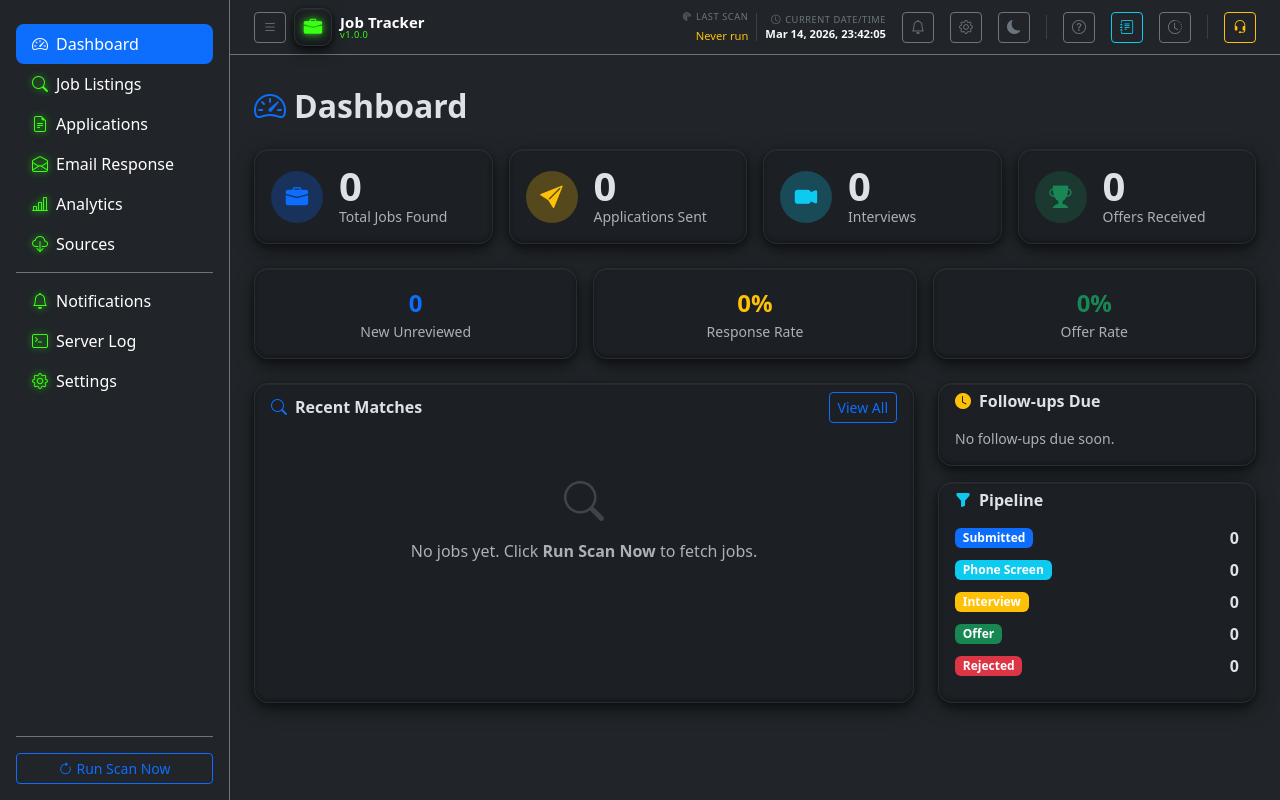
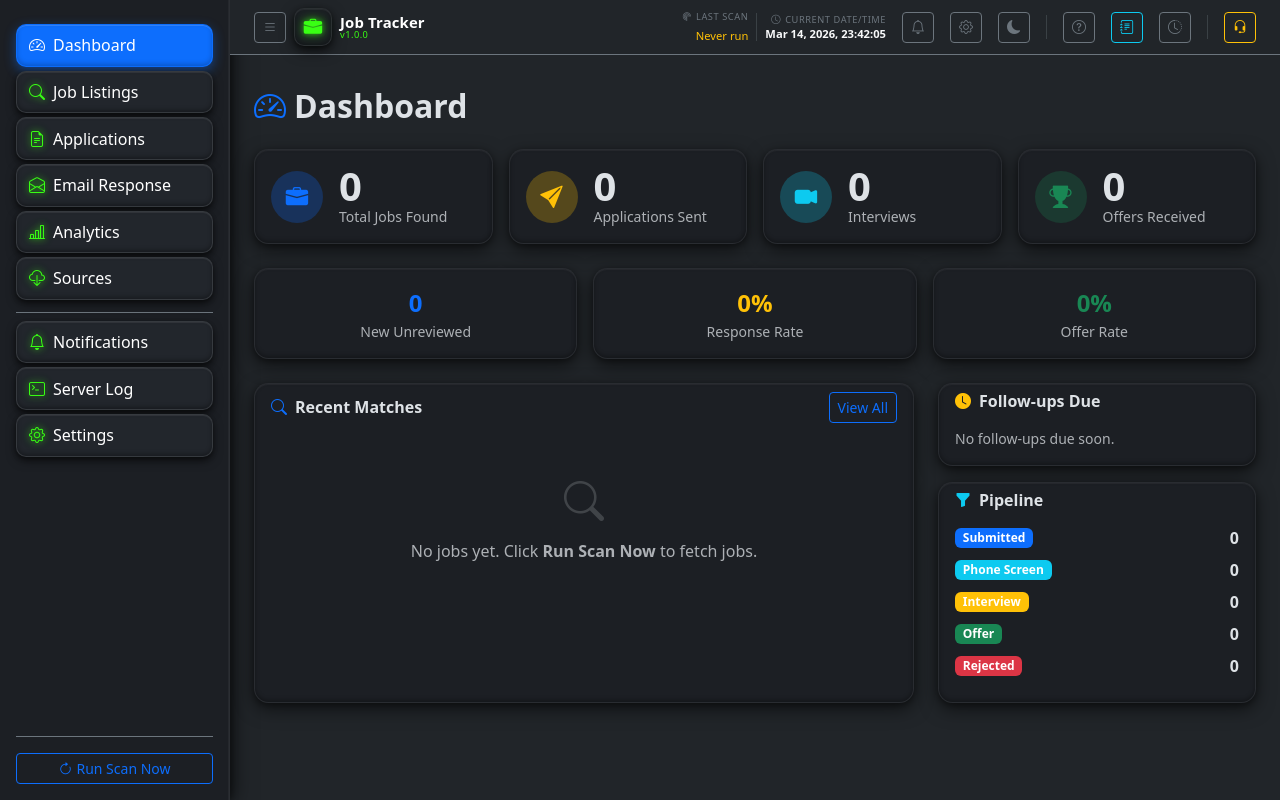
Before and after one commit to TechnoSage/job_tracker, a Flask app: page / in a window 1280 px wide. Run offline with Flask 3, Linux system fonts and the light colour scheme; data that the repository does not hold is empty; some libraries are stand-ins or nearby versions.

Commit message:
Match Job Tracker sidebar to Build Dashboard 3D raised button style
static/css/app.css:
- #sidebar: set background #1c1f24, right-side box-shadow (4px 0 18px rgba...),
  rgba border — overrides Bootstrap bg-dark so it is always dark regardless of theme
- #sidebar .nav-link (expanded): 3D raised button — background #22262c, 1px border,
  4-layer inset box-shadow, 10px border-radius, transition on transform/shadow/bg
- #sidebar .nav-link:hover:not(.active): translateY(-2px) lift with deeper shadow
- #sidebar .nav-link.active: blue (#0d6efd) with blue glow shadow
- icons: flex-shrink:0 added so badges/labels don't squeeze icons

templates/base.html:
- Remove bg-dark, border-end, border-secondary classes from #sidebar nav
  (CSS now owns the background and border entirely)

Co-Authored-By: Claude Sonnet 4.6 <noreply@anthropic.com>

```diff
--- a/static/css/app.css
+++ b/static/css/app.css
@@ -14,8 +14,15 @@ html, body { height: 100%; overflow: hidden; }
   min-width: 230px;
   height: 100vh;
   overflow-y: auto;
-  transition: width 0.25s ease;
+  transition: width 0.22s ease, min-width 0.22s ease;
   flex-shrink: 0;
+  background-color: #1c1f24 !important;
+  border-right: 1px solid rgba(255,255,255,.065) !important;
+  border-left: none;
+  box-shadow:
+    4px 0 18px rgba(0,0,0,.55),
+    2px 0 6px  rgba(0,0,0,.35),
+    inset -1px 0 0 rgba(255,255,255,.04);
 }
 
 /* ══════════════════════════════════════════════════════════════════════
@@ -249,25 +256,49 @@ html, body { height: 100%; overflow: hidden; }
   transition: transform 0.15s ease, box-shadow 0.15s ease, background 0.15s ease;
 }
 
-/* ---- Sidebar nav (expanded) ---- */
+/* ── Expanded nav-link — 3D raised button (matches Build Dashboard sidebar) */
 #sidebar .nav-link {
-  border-radius: 8px;
-  transition: background 0.15s;
+  border-radius: 10px;
+  background: #22262c;
+  border: 1px solid rgba(255,255,255,.09);
+  box-shadow:
+    0 4px 10px rgba(0,0,0,.50),
+    0 2px 4px  rgba(0,0,0,.35),
+    inset 0 1px 0 rgba(255,255,255,.07),
+    inset 0 -2px 4px rgba(0,0,0,.30);
+  display: flex;
+  align-items: center;
+  padding: 0.52rem 0.75rem;
+  margin-bottom: 4px;
+  color: #e2e8f0;
+  transition: transform 0.15s, box-shadow 0.15s, background 0.15s;
 }
-#sidebar .nav-link:hover {
-  background: rgba(255,255,255,0.07);
+#sidebar .nav-link:hover:not(.active) {
+  transform: translateY(-2px);
+  background: #23272e;
+  box-shadow:
+    0 6px 16px rgba(0,0,0,.60),
+    0 2px 6px  rgba(0,0,0,.40),
+    inset 0 1px 0 rgba(255,255,255,.10),
+    inset 0 -2px 5px rgba(0,0,0,.30);
 }
 #sidebar .nav-link.active {
   background: #0d6efd;
+  border-color: rgba(13,110,253,.6);
   color: #fff !important;
+  box-shadow:
+    0 4px 12px rgba(13,110,253,.45),
+    inset 0 1px 0 rgba(255,255,255,.15),
+    inset 0 -2px 5px rgba(0,0,0,.20);
 }
 
-/* Neon-green icons in expanded sidebar (matches collapsed state) */
+/* Neon-green icons in expanded sidebar */
 #sidebar .nav-link i {
   color: #39ff14;
   text-shadow:
     0 0 6px rgba(57, 255, 20, .65),
     0 0 12px rgba(57, 255, 20, .25);
+  flex-shrink: 0;
 }
 /* Active page — white icon so it reads on blue background */
 #sidebar .nav-link.active i {
--- a/templates/base.html
+++ b/templates/base.html
@@ -27,7 +27,7 @@
 
 <!-- ========= SIDEBAR ========= -->
 <div class="d-flex" id="wrapper">
-  <nav id="sidebar" class="bg-dark border-end border-secondary d-flex flex-column p-3">
+  <nav id="sidebar" class="d-flex flex-column p-3">
     <script>if(localStorage.getItem('sidebar-collapsed')==='1'&&window.innerWidth>768){document.currentScript.parentElement.classList.add('collapsed');}</script>
     <div class="mb-2"></div>
 
```
